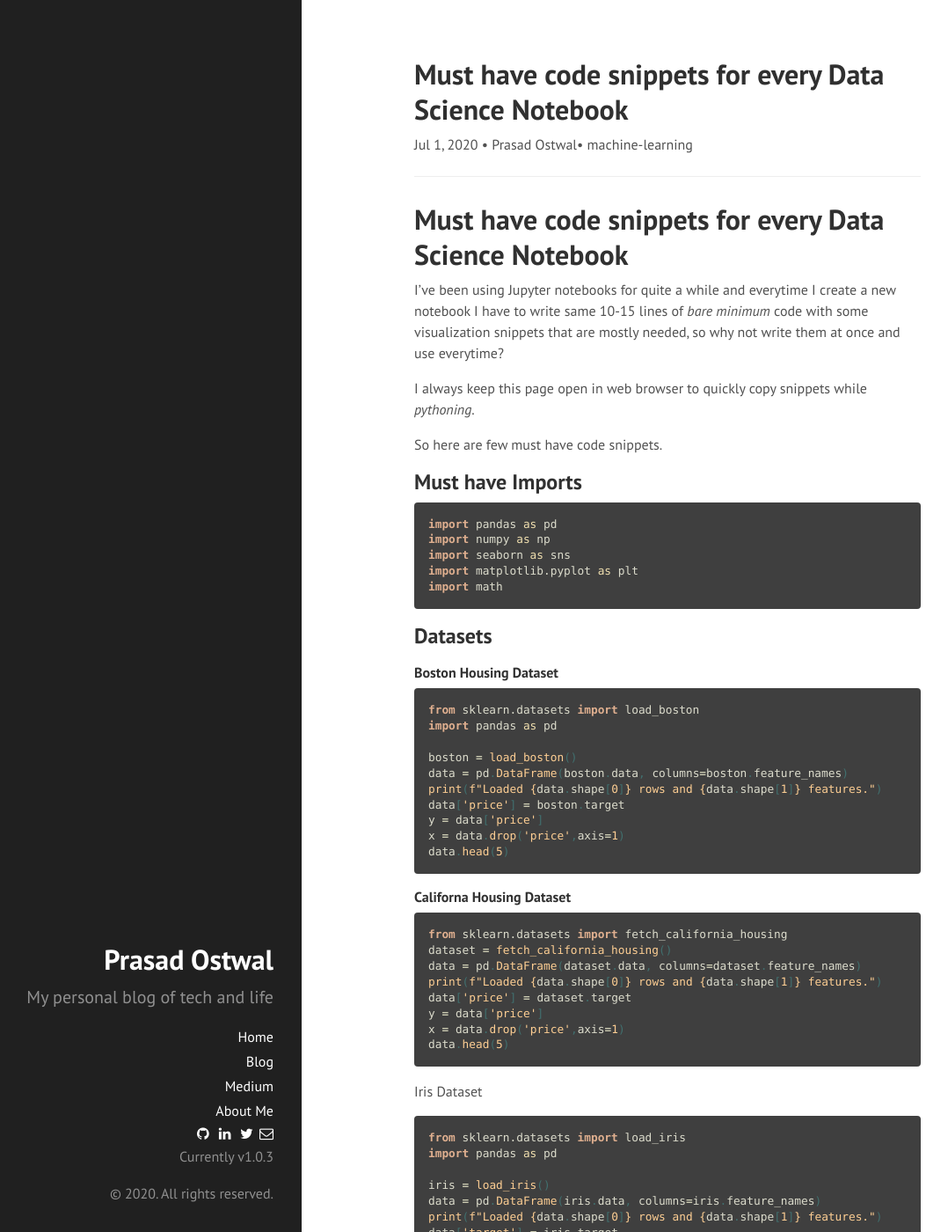
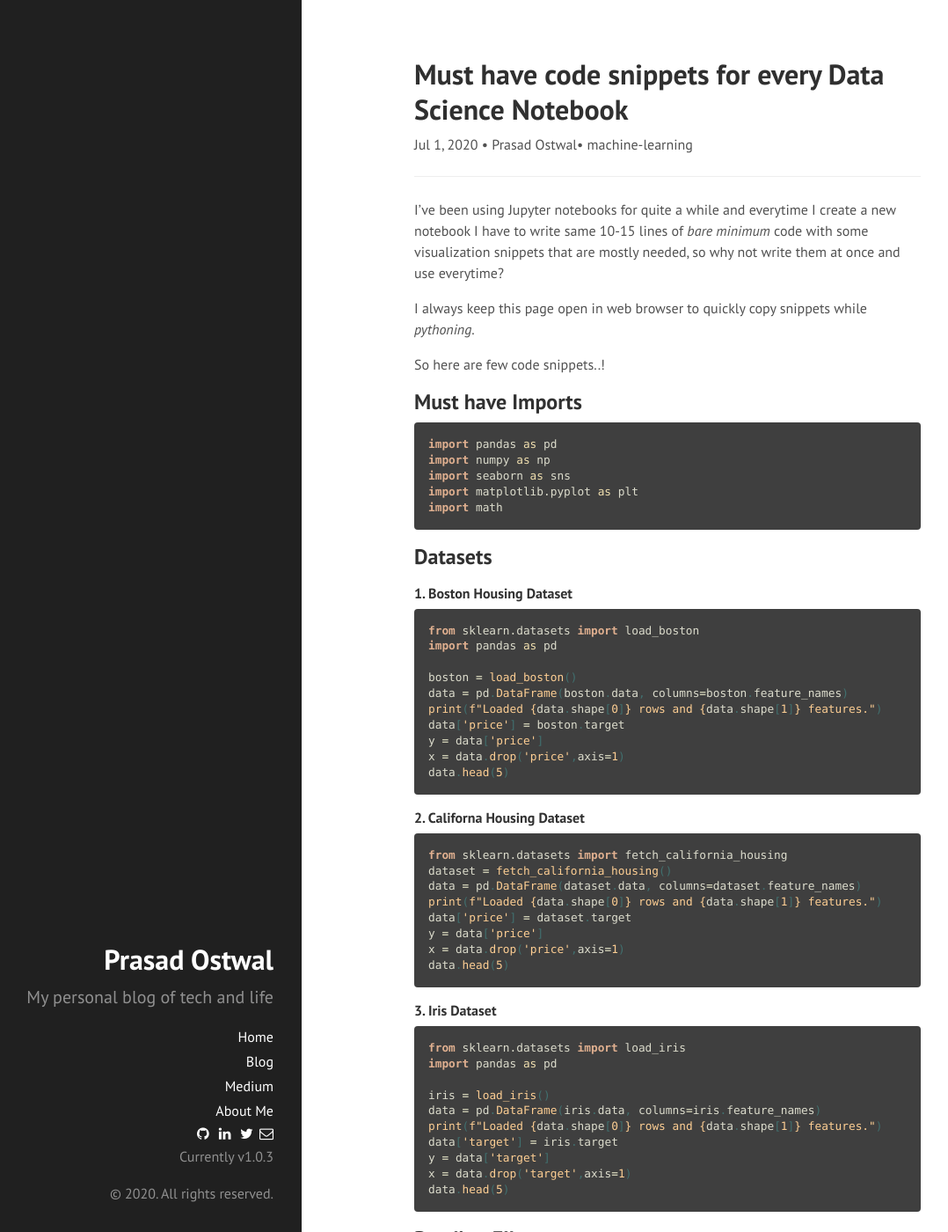
Before and after one commit to ostwalprasad/ostwalprasad.github.io, a Jekyll site: the page built from _posts/2020-07-01-Must have code snippets for every Data Science Notebook .markdown, in a window 1280 px wide and 1400 px high. Shown: the whole window at 88% size, without its empty margins (57-1135 px from the left). Built offline with Jekyll 4.4.1, drawn with Linux system fonts in a browser that asks for light colours; comment, search, counter and statistics services are not loaded; some of the changed text lies outside the part shown.

Commit message:
Update 2020-07-01-Must have code snippets for every Data Science Notebook .markdown

````diff
--- a/_posts/2020-07-01-Must have code snippets for every Data Science Notebook .markdown
+++ b/_posts/2020-07-01-Must have code snippets for every Data Science Notebook .markdown
@@ -15,13 +15,11 @@ description: 'Must have code snippets for every Data Science Notebook'
 author: Prasad Ostwal
 ---
 
-# Must have code snippets for every Data Science Notebook
-
 I've been using Jupyter notebooks for quite a while and everytime I create a new notebook I have to write same 10-15 lines of *bare minimum* code with some visualization snippets that are mostly needed, so why not write them at once and use everytime?
 
 I always keep this page open in web browser to quickly copy snippets while *pythoning*.
 
-So here are few must have code snippets.
+So here are few code snippets..!
 
 ## Must have Imports
 
@@ -36,7 +34,7 @@ import math
 
 ## Datasets
 
-##### Boston Housing Dataset
+##### 1. Boston Housing Dataset
 
 
 ```python
@@ -52,7 +50,7 @@ x = data.drop('price',axis=1)
 data.head(5)
 ```
 
-#### Californa Housing Dataset
+#### 2. Californa Housing Dataset
 
 
 ```python
@@ -66,7 +64,7 @@ x = data.drop('price',axis=1)
 data.head(5)
 ```
 
-Iris Dataset
+#### 3. Iris Dataset
 
 
 ```python
@@ -128,7 +126,7 @@ with open("file.txt") as file_in:
 
 ## EDA
 
-Correlation Plot
+#### 1. Correlation Plot
 
 
 ```python
@@ -156,7 +154,7 @@ def corrplot(df,save=False,title=None):
 corrplot(data,save=True,title="My Heatmap")
 ```
 
-KDE Plots
+#### 2. KDE Plots
 
 
 ```python
````
